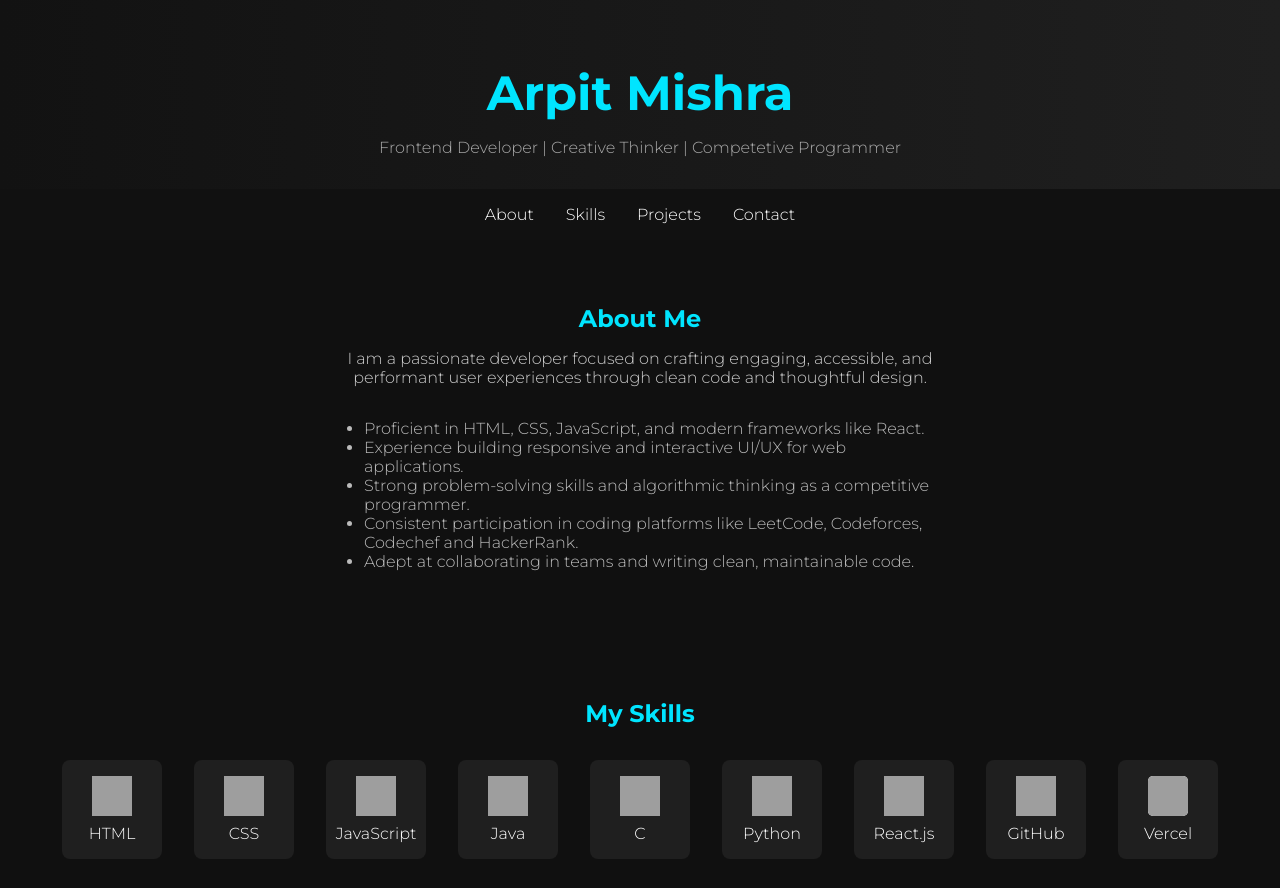
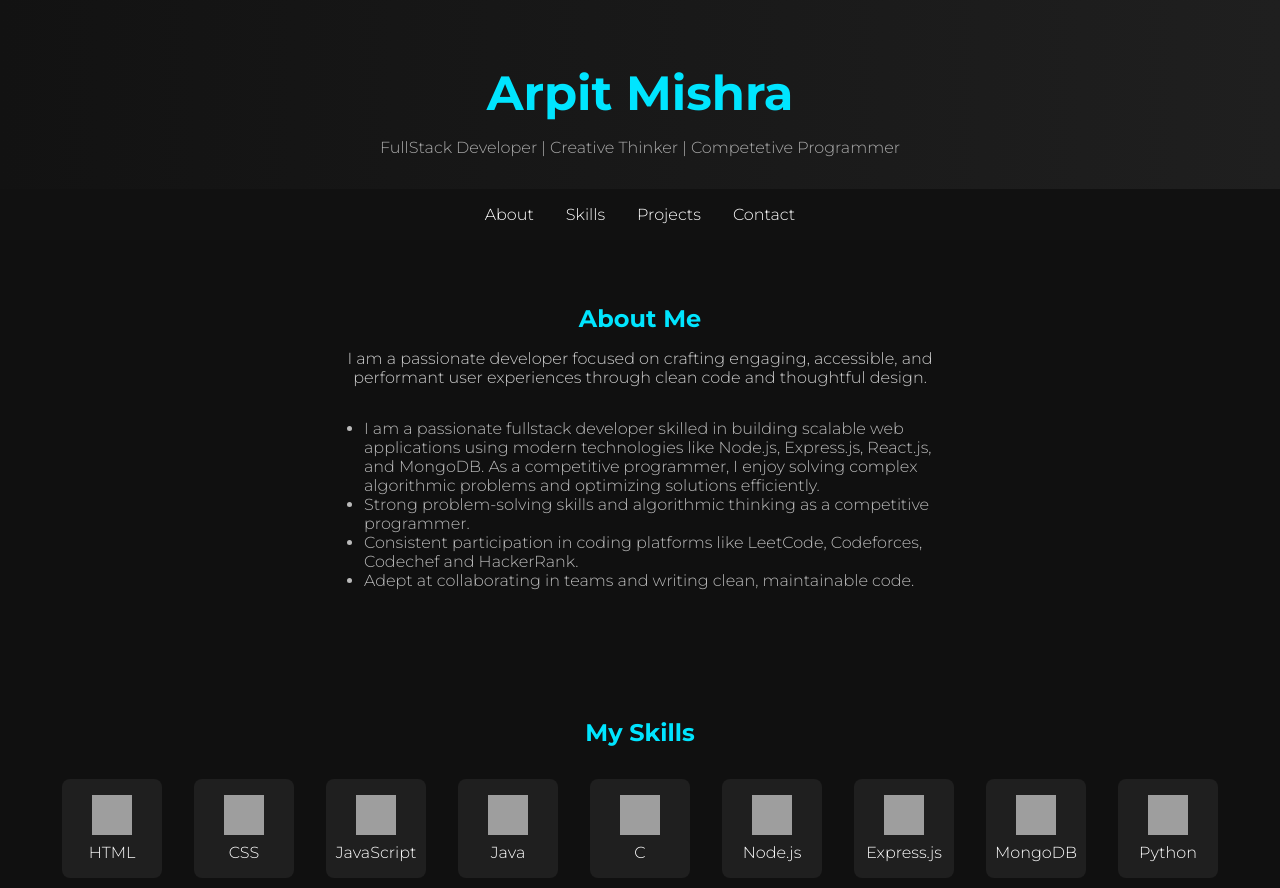
Before and after one commit to arpit-925/Portfolio, a plain HTML site: page index.html in a window 1280 px wide. Shown: the top 888 px of the page. Drawn offline with Linux system fonts and the light colour scheme; grey boxes are pictures that could not be loaded.

Commit message:
new addition

```diff
--- a/index.html
+++ b/index.html
@@ -12,7 +12,7 @@
   <!-- <button class="theme-toggle" onclick="toggleTheme()">Toggle Theme</button> -->
   <header>
     <h1>Arpit Mishra</h1>
-    <p>Frontend Developer | Creative Thinker | Competetive Programmer</p>
+    <p>FullStack Developer | Creative Thinker | Competetive Programmer</p>
   </header>
   <nav>
     <a href="#about">About</a>
@@ -30,8 +30,8 @@
       I am a passionate developer focused on crafting engaging, accessible, and performant user experiences through clean code and thoughtful design.
     </p>
     <ul style="max-width: 600px; margin: 2rem auto 0; text-align: left; list-style: disc; padding-left: 1.5rem; color: #bbb;">
-      <li>Proficient in HTML, CSS, JavaScript, and modern frameworks like React.</li>
-      <li>Experience building responsive and interactive UI/UX for web applications.</li>
+      <li> I am a passionate fullstack developer skilled in building scalable web applications using modern technologies like Node.js, Express.js, React.js, and MongoDB. As a competitive programmer, I enjoy solving complex algorithmic problems and optimizing solutions efficiently.
+    </li>
       <li>Strong problem-solving skills and algorithmic thinking as a competitive programmer.</li>
       <li>Consistent participation in coding platforms like LeetCode, Codeforces, Codechef and HackerRank.</li>
       <li>Adept at collaborating in teams and writing clean, maintainable code.</li>
@@ -46,6 +46,10 @@
       <div class="skill"><img src="https://cdn.jsdelivr.net/gh/devicons/devicon/icons/javascript/javascript-original.svg" alt="JS"><span>JavaScript</span></div>
       <div class="skill"><img src="https://cdn.jsdelivr.net/gh/devicons/devicon/icons/java/java-original.svg" alt="Java"><span>Java</span></div>
       <div class="skill"><img src="https://cdn.jsdelivr.net/gh/devicons/devicon/icons/c/c-original.svg" alt="C"><span>C</span></div>
+        <div class="skill"><img src="https://cdn.jsdelivr.net/gh/devicons/devicon/icons/nodejs/nodejs-original.svg" alt="Node.js"><span>Node.js</span></div>
+      <div class="skill"><img src="https://cdn.jsdelivr.net/gh/devicons/devicon/icons/express/express-original.svg" alt="Express.js"><span>Express.js</span></div>
+      <div class="skill"><img src="https://cdn.jsdelivr.net/gh/devicons/devicon/icons/mongodb/mongodb-original.svg" alt="MongoDB"><span>MongoDB</span></div>
+
       <div class="skill"><img src="https://cdn.jsdelivr.net/gh/devicons/devicon/icons/python/python-original.svg" alt="Python"><span>Python</span></div>
 
       <div class="skill"><img src="https://cdn.jsdelivr.net/gh/devicons/devicon/icons/react/react-original.svg" alt="React"><span>React.js</span></div>
```
